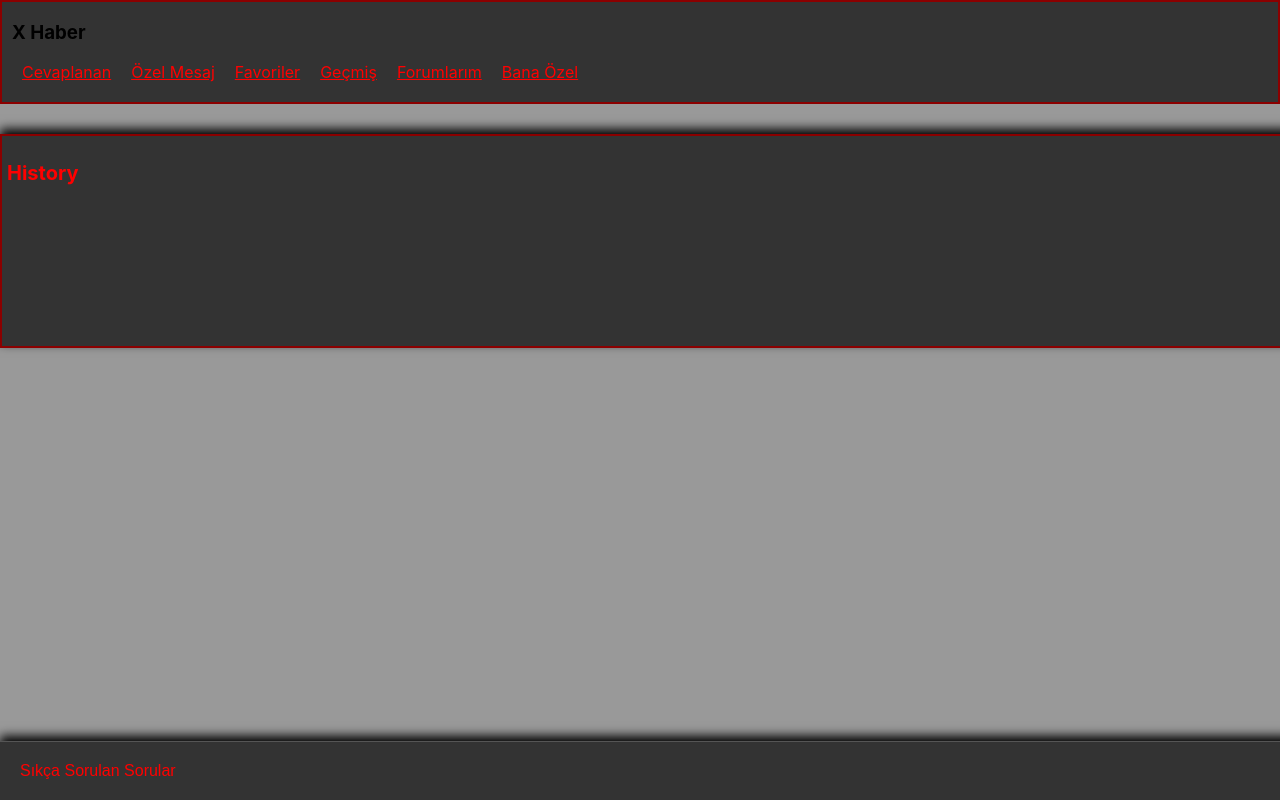
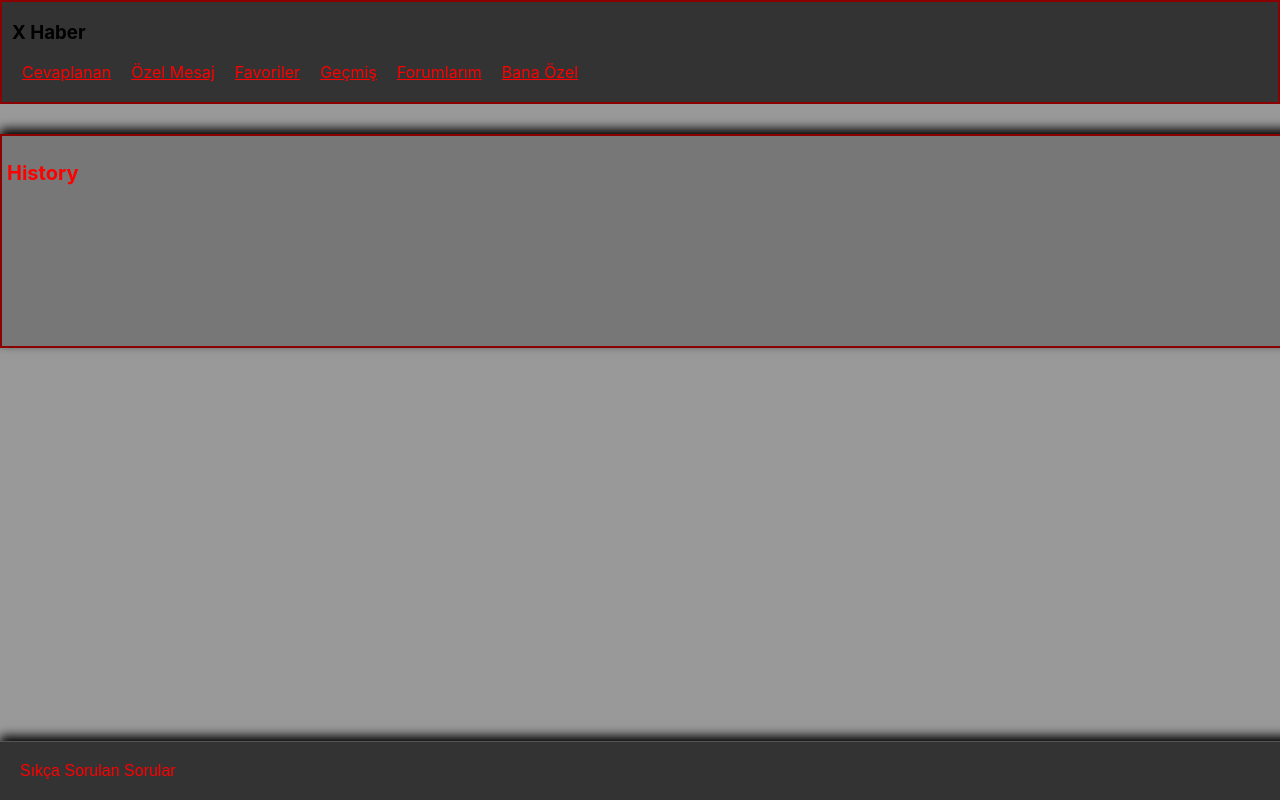
Before and after one commit to emineakdmnn/react-tutorial-project, a React (Create React App) app: page /history in a window 1280 px wide. In both pictures the pointer is over the element "History". Built offline with nearby package versions, Linux system fonts and the light colour scheme.

Commit message:
Change color when hovering over a container.

```diff
--- a/src/Components/Container/style.module.scss
+++ b/src/Components/Container/style.module.scss
@@ -24,6 +24,10 @@ $backgroundColor: #333;
   box-shadow: 0px -5px 10px rgba(0, 0, 0, 1);
 }
 
+.content-area:hover {
+  background: #777;  /* Fare üzerine gelindiğindeki renk */
+}
+
 .content-text {
   font-weight: bold;
   color: red;
```
